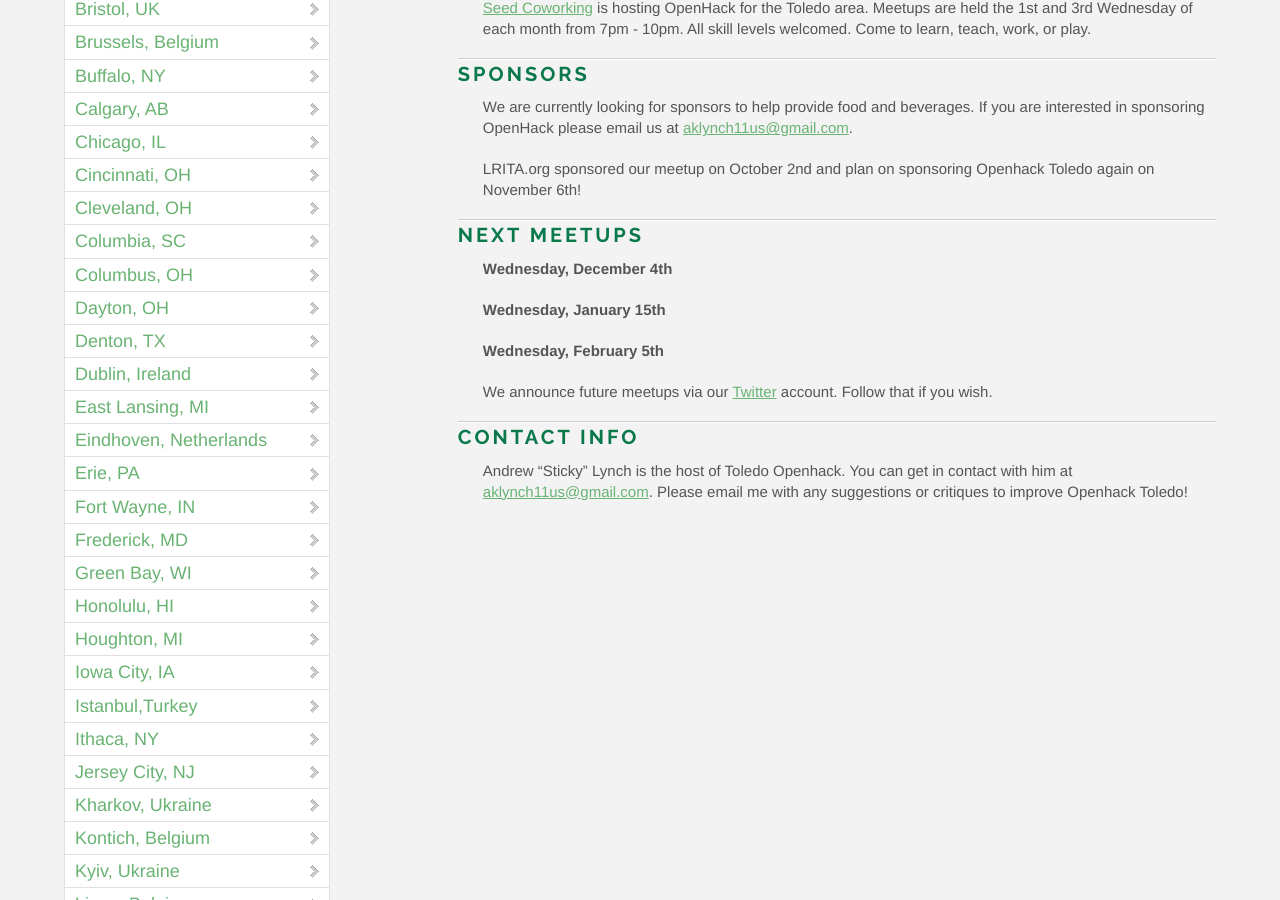
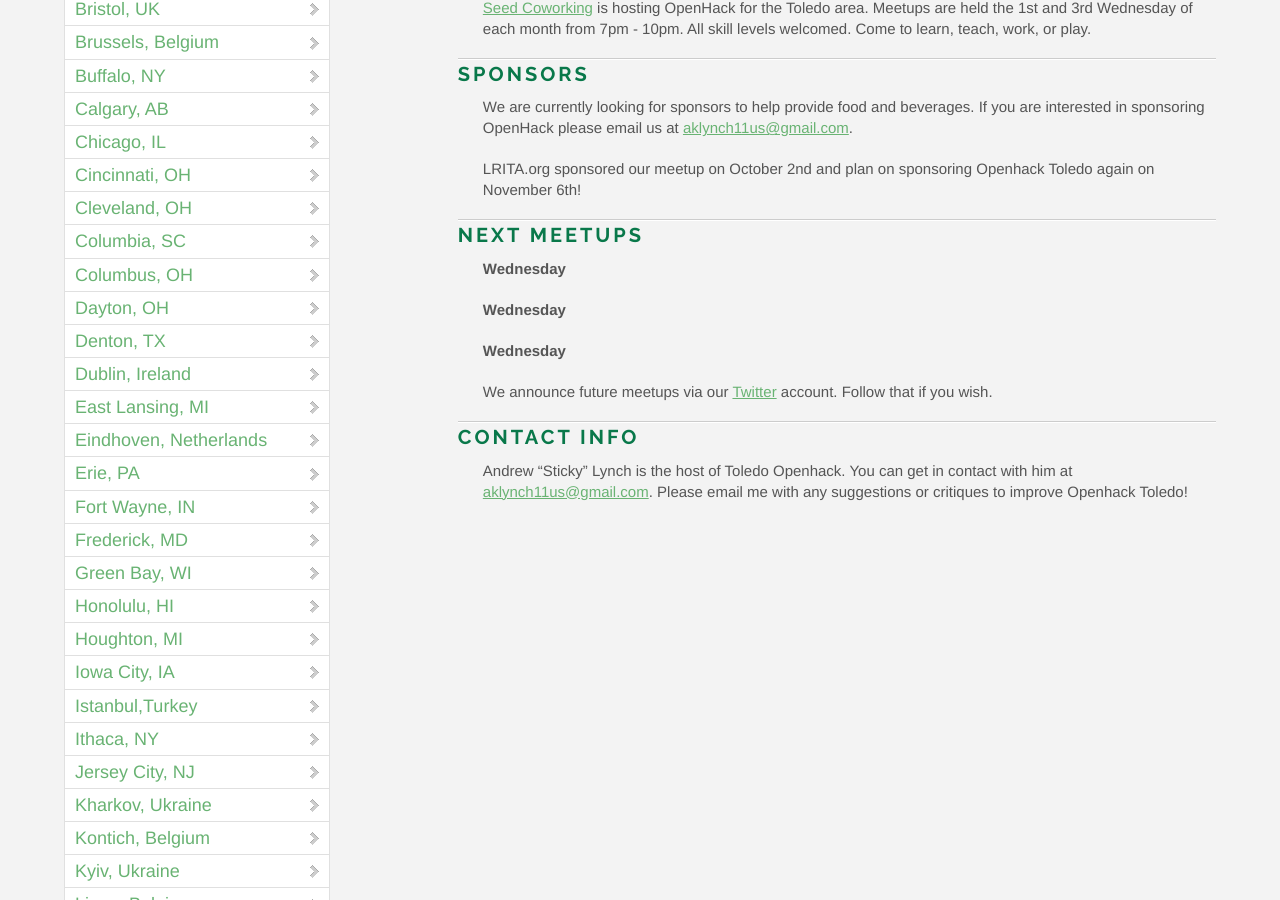
Before and after one commit to OpenHack/openhack.github.com, a Jekyll site: the page built from toledo/index.markdown, in a window 1280 px wide and 900 px high, scrolled down 654 px. Built offline with Jekyll 4.4.1, drawn with Linux system fonts in a browser that asks for light colours; nearby versions of some CDN libraries; Markdown is read by kramdown in place of the engine named in the settings; comment, search, counter and statistics services are not loaded.

Commit message:
Update index.markdown

```diff
--- a/toledo/index.markdown
+++ b/toledo/index.markdown
@@ -20,11 +20,11 @@ LRITA.org sponsored our meetup on October 2nd and plan on sponsoring Openhack To
 
 ### Next meetups
 
-**Wednesday, December 4th**
+**Wednesday**
 
-**Wednesday, January 15th**
+**Wednesday**
 
-**Wednesday, February 5th**
+**Wednesday**
 
 
 We announce future meetups via our [Twitter](http://twitter.com/openhacktoledo) account. Follow that if you wish.
```
